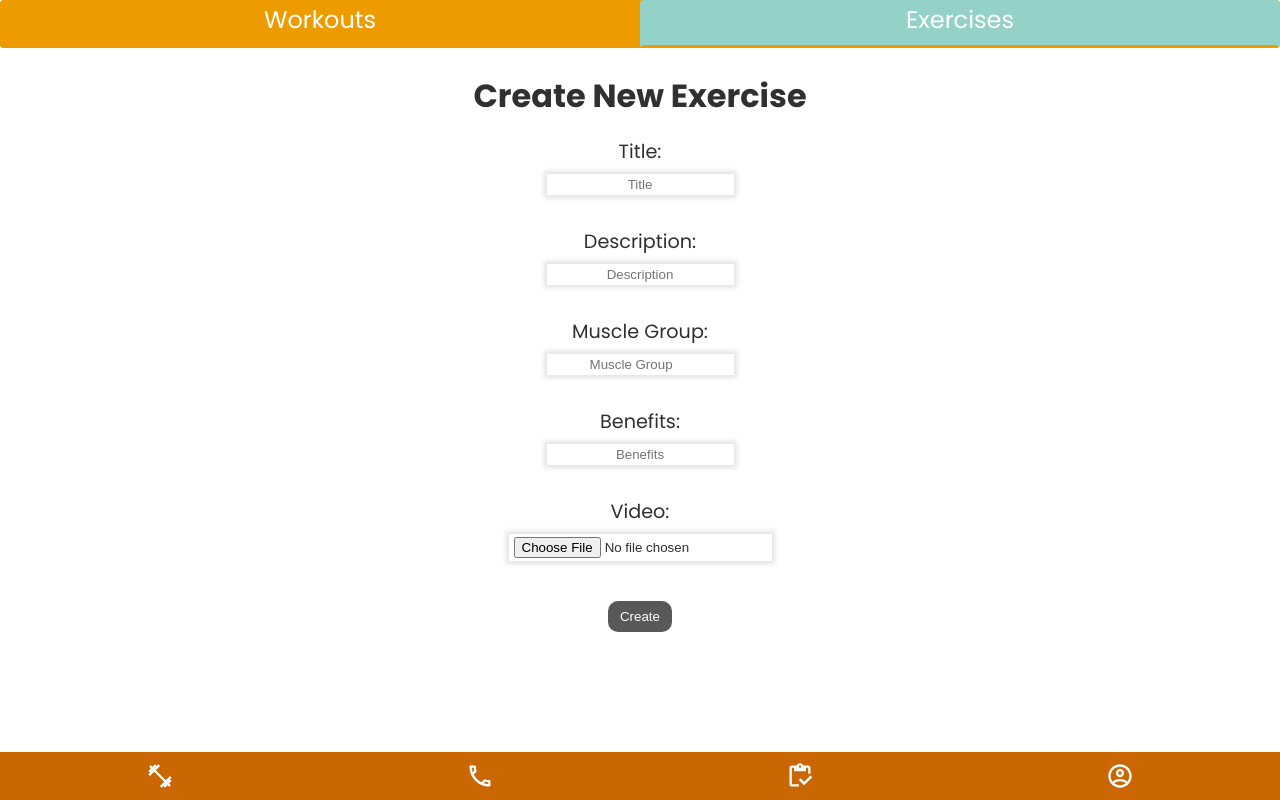
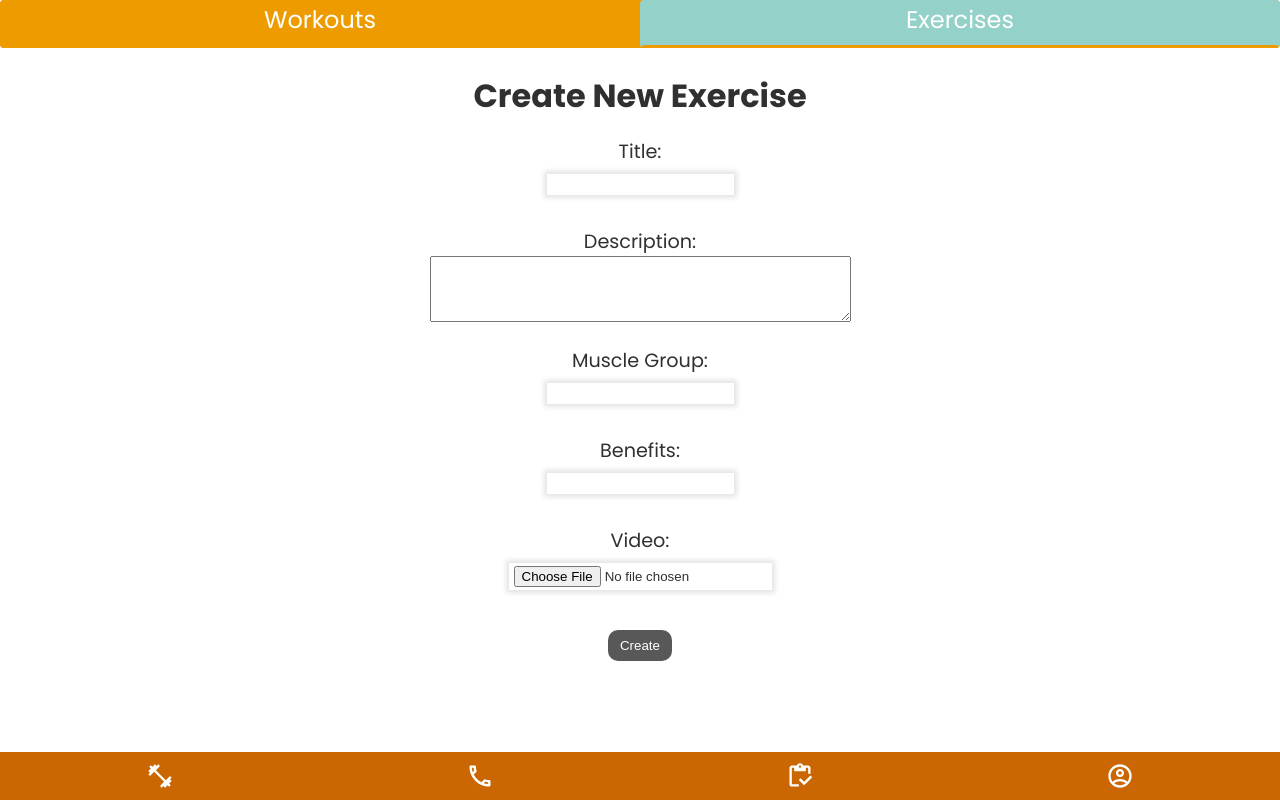
Before and after one commit to massimobergamin/RemoteTrainerFrontend, a Next.js app in the folder fitome/: page /trainer/exercises/create in a window 1280 px wide. Built offline with nearby package versions, Linux system fonts and the light colour scheme; no server answers.

Commit message:
Added core and shoulders to exercises

```diff
--- a/fitome/components/updateProfileForm.js
+++ b/fitome/components/updateProfileForm.js
@@ -32,6 +32,7 @@ const UpdateProfileForm = () => {
             type="number"
             name="weight"
             value={profileState.weight}
+            placeholder={user.weight}
             step="1"
             min="0"
             onChange={(e) => setProfileState({...profileState, weight: parseInt(e.target.value)})}/>
@@ -42,6 +43,7 @@ const UpdateProfileForm = () => {
             type="number"
             name="height"
             value={profileState.height}
+            placeholder={user.height}
             step="1"
             min="0"
             onChange={(e) => setProfileState({...profileState, height: parseInt(e.target.value)})}/>
@@ -52,6 +54,7 @@ const UpdateProfileForm = () => {
             type="date"
             name="birthday"
             value={profileState.birthday}
+            placeholder={user.birthday}
             max="2003-05-17"
             onChange={(e) => setProfileState({...profileState, birthday: e.target.value})}/>
           </label>
@@ -60,6 +63,7 @@ const UpdateProfileForm = () => {
             <input
             name="sex"
             value={profileState.sex}
+            placeholder={user.sex}
             list="sexes"
             onChange={(e) => setProfileState({...profileState, sex: e.target.value})}/>
             <datalist id="sexes">
--- a/fitome/pages/trainer/exercises/create.js
+++ b/fitome/pages/trainer/exercises/create.js
@@ -39,22 +39,25 @@ const CreateExercise = () => {
         <h1>Create New Exercise</h1>
         <form className="workoutsExercises_form">
           <label className="workoutsExercises_field" htmlFor="title">Title:
-            <input placeholder="Title" type="text" onChange={(e) => setFormState({...formState, title: e.target.value})}/>
+            <input type="text" onChange={(e) => setFormState({...formState, title: e.target.value})}/>
           </label>
-          <label className="workoutsExercises_field" htmlFor="sescription">Description:
-            <input placeholder="Description" type="text" onChange={(e) => setFormState({...formState, description: e.target.value})}/>
+          <label className="workoutsExercises_field" htmlFor="description">Description:
+            <textarea name="description" rows="4" cols="50" onChange={(e) => setFormState({...formState, description: e.target.value})}></textarea>
+          {console.log('formState', formState)}
           </label>
           <label className="workoutsExercises_field" htmlFor="muscleGroup">Muscle Group:
-            <input placeholder="Muscle Group" type="text" list="muscleGroups" onChange={(e) => setFormState({...formState, muscle_group: e.target.value.toLowerCase()})}/>
+            <input type="text" list="muscleGroups" onChange={(e) => setFormState({...formState, muscle_group: e.target.value.toLowerCase()})}/>
             <datalist id="muscleGroups">
               <option>Arms</option>
               <option>Legs</option>
               <option>Back</option>
               <option>Chest</option>
+              <option>Core</option>
+              <option>Shoulders</option>
             </datalist>
           </label>
           <label className="workoutsExercises_field" htmlFor="benefits">Benefits:
-            <input placeholder="Benefits" type="text" onChange={(e) => setFormState({...formState, benefits: e.target.value})}/>
+            <input type="text" onChange={(e) => setFormState({...formState, benefits: e.target.value})}/>
           </label>
           <label className="workoutsExercises_field" htmlFor="video">Video:
             <UploadVideoForm setMedia={setMedia}></UploadVideoForm>
--- a/fitome/pages/trainer/profile.js
+++ b/fitome/pages/trainer/profile.js
@@ -2,7 +2,7 @@ import { useEffect } from 'react';
 import { useAuth } from '../../firebase/contextAuth'
 import { useSelector } from 'react-redux';
 import NavigationTrainer from '../../components/navigationBar/navigationTrainer';
-import { getUserById, getInviteCode } from '../../redux/trainer';
+import { getUserById, getInviteCode, getClients } from '../../redux/trainer';
 import { useDispatch } from 'react-redux';
 import { useRouter } from 'next/router';
 
@@ -15,10 +15,12 @@ const Profile = () => {
   useEffect(() => {
     dispatch(getInviteCode(currentUser.uid));
     dispatch(getUserById(currentUser.uid));
+    dispatch(getClients(currentUser.uid));
   }, [])
 
   return (
     <div>
+      {console.log(clients)}
       <p>{user.first_name + " " + user.last_name}</p>
       {user.profile_picture ?
         <img src={user.profile_picture} className="profilePic"/>
@@ -28,7 +30,7 @@ const Profile = () => {
         <a href="./editprofile">
           <button className="button">Edit Profile</button>
         </a>
-        <p>You currently have {clients.length} clients.</p>
+        {clients.length === 1 ? <p>You currently have 1 client.</p> : <p>You currently have {clients.length} clients.</p>}
         <div><b>Invite code:</b><br/>{invite_code?.invite_code}</div>
         <div><b>Birthday:</b><br/>{user.birthday}</div>
         <div><b>Height:</b><br/>{user.height}</div>
--- a/fitome/redux/trainer.js
+++ b/fitome/redux/trainer.js
@@ -273,6 +273,8 @@ export const trainerSlice = createSlice({
     legExs: [],
     backExs: [],
     chestExs: [],
+    coreExs: [],
+    shoulderExs: [],
     miscExs: [],
     measurements: []
   },
@@ -361,8 +363,11 @@ export const trainerSlice = createSlice({
       state.legExs = state.exercises.filter(exercise => exercise.muscle_group === 'legs' && exercise.type === 'custom');
       state.backExs = state.exercises.filter(exercise => exercise.muscle_group === 'back' && exercise.type === 'custom');
       state.chestExs = state.exercises.filter(exercise => exercise.muscle_group === 'chest' && exercise.type === 'custom');
+      state.coreExs = state.exercises.filter(exercise => exercise.muscle_group === 'core' && exercise.type === 'custom');
+      state.shoulderExs = state.exercises.filter(exercise => exercise.muscle_group === 'shoulders' && exercise.type === 'custom');
       state.miscExs = state.exercises.filter(exercise => exercise.muscle_group !== 'arms' && exercise.muscle_group !== 'legs'
-        && exercise.muscle_group !== 'back' && exercise.muscle_group !== 'chest' && exercise.type === 'custom');
+        && exercise.muscle_group !== 'back' && exercise.muscle_group !== 'chest' && exercise.muscle_group !== 'core'
+        && exercise.muscle_group !== 'shoulders' && exercise.type === 'custom');
     },
     [postWorkout.fulfilled] : (state, action) => {
       state.workouts.push(action.payload);
```
Also changed, not shown: fitome/pages/trainer/exercises/index.js (+11 -1 lines).
